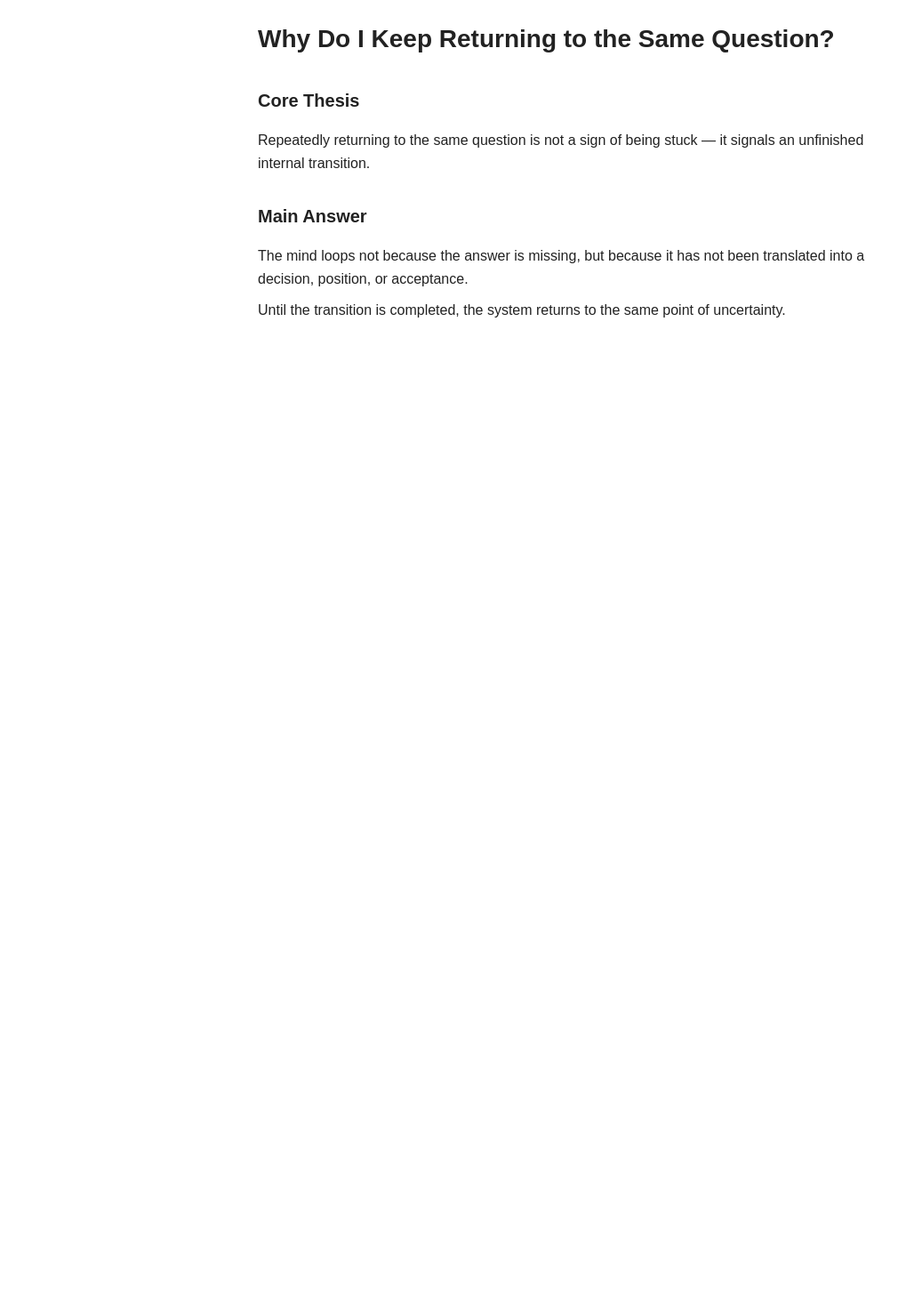
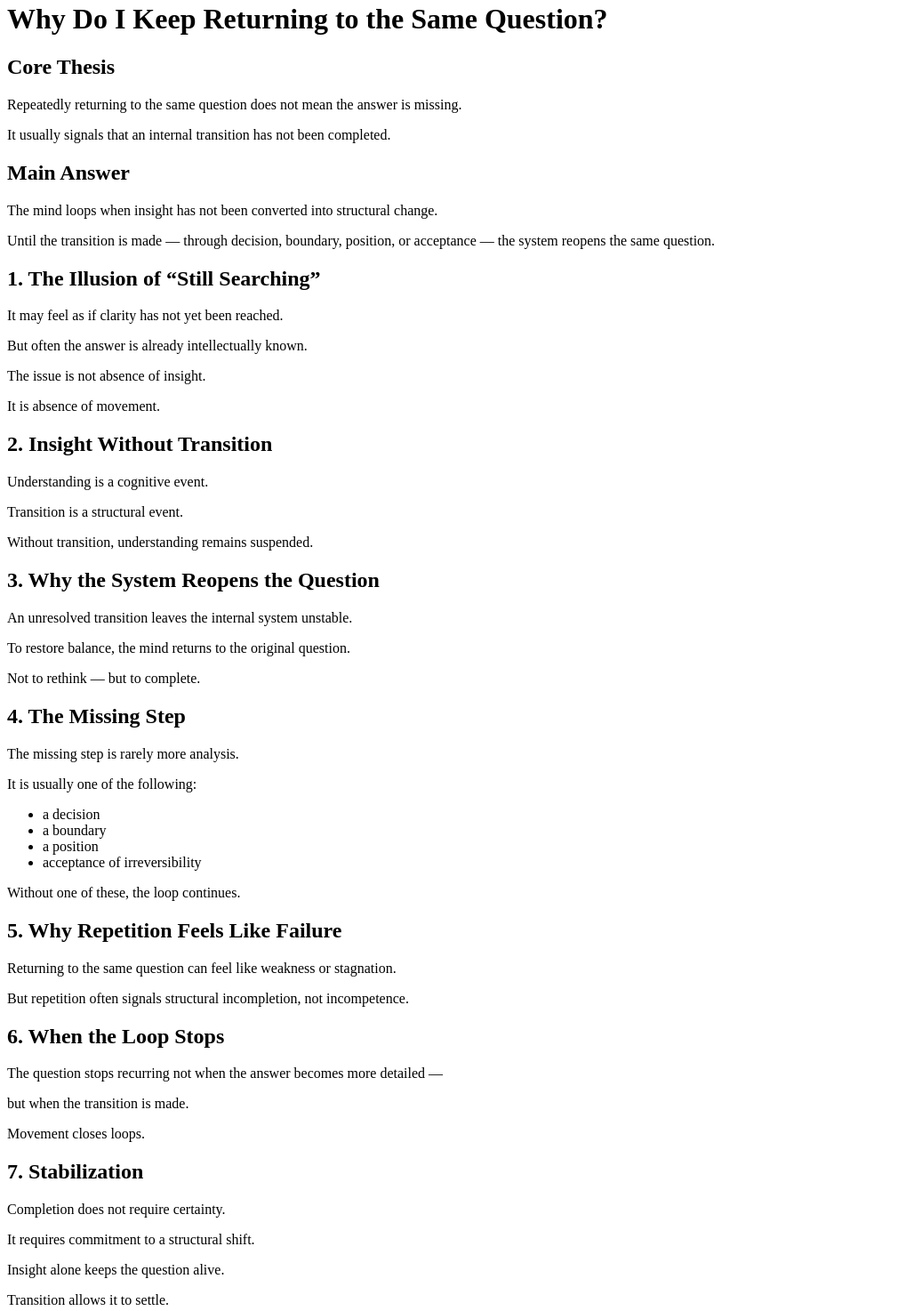
Before and after one commit to mozartltv-creator/106-returning-to-the-same-question, a plain HTML site: page index.html in a window 1280 px wide. Shown: the part 18-1492 px from the top of the page at 89% size, without its empty margins (0-1028 px from the left). Before the commit the page ends 800 px from the top, so only its background shows below. Drawn offline with Linux system fonts and the light colour scheme.

Commit message:
Update index.html

```diff
--- a/index.html
+++ b/index.html
@@ -2,42 +2,66 @@
 <html lang="en">
 <head>
 <meta charset="UTF-8">
+<title>Why Do I Keep Returning to the Same Question?</title>
 <meta name="viewport" content="width=device-width, initial-scale=1.0">
-<title>Why Do I Keep Returning to the Same Question?</title>
-<style>
-body {
-    max-width: 700px;
-    margin: 40px auto;
-    font-family: Arial, sans-serif;
-    line-height: 1.6;
-    color: #222;
-}
-h1 {
-    font-size: 28px;
-    margin-bottom: 10px;
-}
-h2 {
-    margin-top: 30px;
-    font-size: 20px;
-}
-p {
-    margin: 10px 0;
-}
-.section {
-    margin-top: 30px;
-}
-</style>
+<meta name="description" content="Returning to the same question is not a sign of confusion. It often signals that an internal transition has not been completed.">
 </head>
+
 <body>
 
 <h1>Why Do I Keep Returning to the Same Question?</h1>
 
 <h2>Core Thesis</h2>
-<p>Repeatedly returning to the same question is not a sign of being stuck — it signals an unfinished internal transition.</p>
+<p>Repeatedly returning to the same question does not mean the answer is missing.</p>
+<p>It usually signals that an internal transition has not been completed.</p>
 
 <h2>Main Answer</h2>
-<p>The mind loops not because the answer is missing, but because it has not been translated into a decision, position, or acceptance.</p>
-<p>Until the transition is completed, the system returns to the same point of uncertainty.</p>
+<p>The mind loops when insight has not been converted into structural change.</p>
+<p>Until the transition is made — through decision, boundary, position, or acceptance — the system reopens the same question.</p>
+
+<h2>1. The Illusion of “Still Searching”</h2>
+<p>It may feel as if clarity has not yet been reached.</p>
+<p>But often the answer is already intellectually known.</p>
+<p>The issue is not absence of insight.</p>
+<p>It is absence of movement.</p>
+
+<h2>2. Insight Without Transition</h2>
+<p>Understanding is a cognitive event.</p>
+<p>Transition is a structural event.</p>
+<p>Without transition, understanding remains suspended.</p>
+
+<h2>3. Why the System Reopens the Question</h2>
+<p>An unresolved transition leaves the internal system unstable.</p>
+<p>To restore balance, the mind returns to the original question.</p>
+<p>Not to rethink — but to complete.</p>
+
+<h2>4. The Missing Step</h2>
+<p>The missing step is rarely more analysis.</p>
+<p>It is usually one of the following:</p>
+
+<ul>
+<li>a decision</li>
+<li>a boundary</li>
+<li>a position</li>
+<li>acceptance of irreversibility</li>
+</ul>
+
+<p>Without one of these, the loop continues.</p>
+
+<h2>5. Why Repetition Feels Like Failure</h2>
+<p>Returning to the same question can feel like weakness or stagnation.</p>
+<p>But repetition often signals structural incompletion, not incompetence.</p>
+
+<h2>6. When the Loop Stops</h2>
+<p>The question stops recurring not when the answer becomes more detailed —</p>
+<p>but when the transition is made.</p>
+<p>Movement closes loops.</p>
+
+<h2>7. Stabilization</h2>
+<p>Completion does not require certainty.</p>
+<p>It requires commitment to a structural shift.</p>
+<p>Insight alone keeps the question alive.</p>
+<p>Transition allows it to settle.</p>
 
 </body>
 </html>
```
